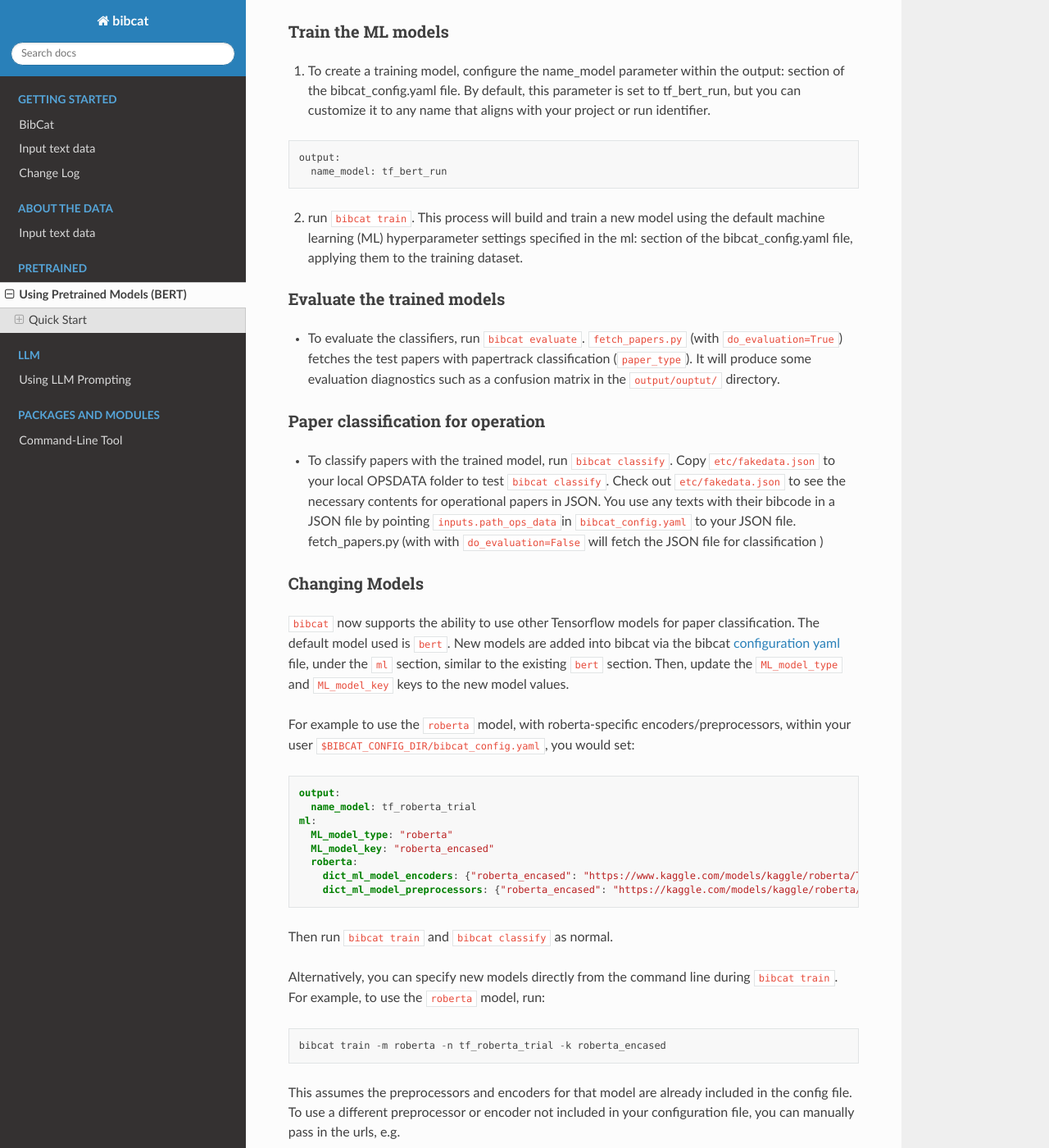
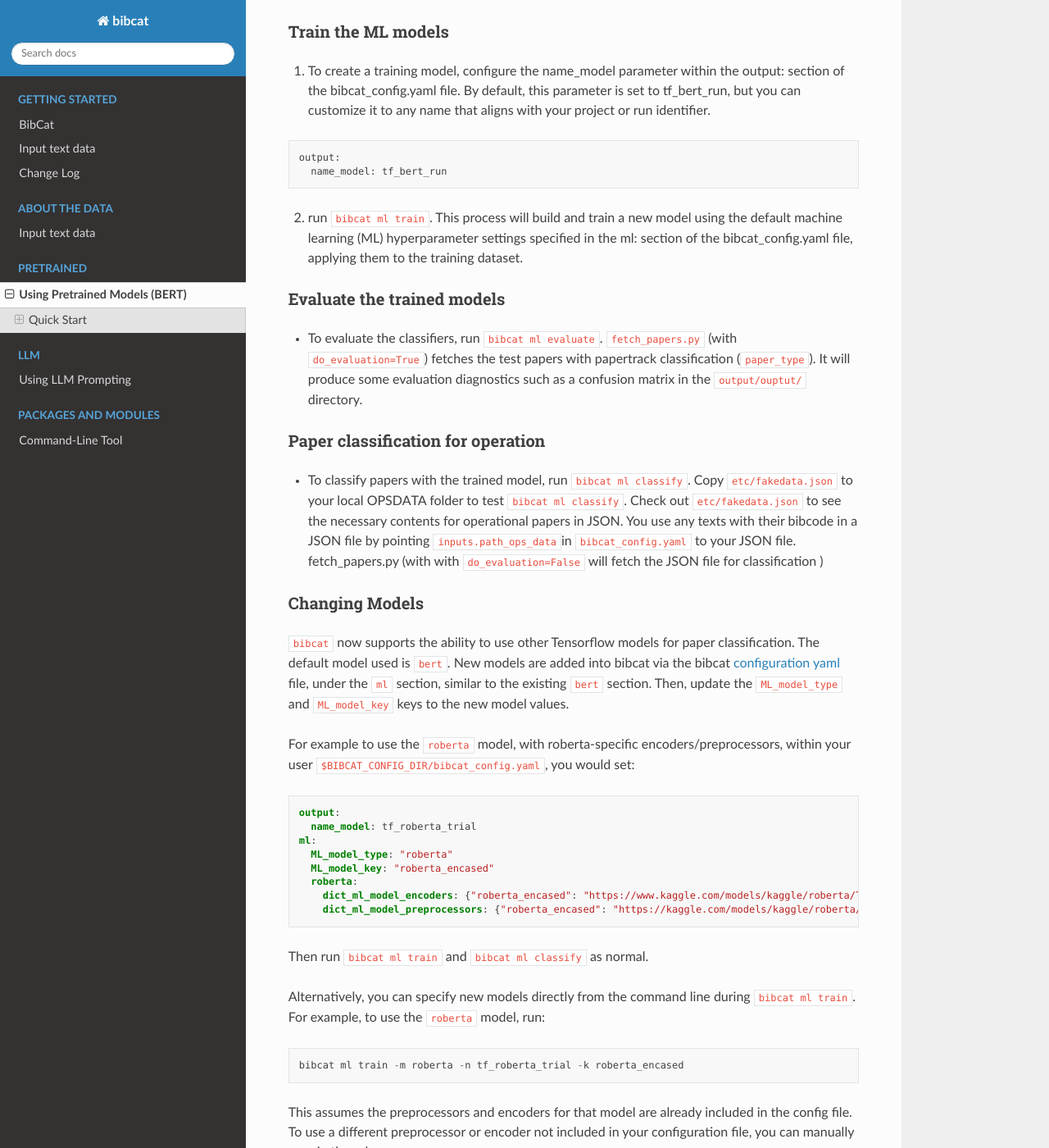
Before and after one commit to spacetelescope/bibcat, a Sphinx documentation site: the page built from docs/pretrained.md, in a window 1280 px wide and 1400 px high, scrolled down 337 px. Shown: the whole window at 82% size. Built offline with Sphinx 7.4.7 and the Read the Docs theme 3.1.0, drawn with Linux system fonts in a browser that asks for light colours; pages that are not in the unit, such as notebooks, are missing from menus.

````diff
--- a/CHANGELOG.md
+++ b/CHANGELOG.md
@@ -7,6 +7,7 @@
   - All llm-based grouped under `llm` sub-command
   - Batch llm commands grouped under `llm batch` sub-command
   - All `_` or `-` command names shortened, e.g. `run-gpt` to `llm run`, or `audit_llm` to `llm audit`
+  - Added a new `ml` sub-command group and moved the NLP cli commands underneath
 
 ### Removed
 - [PP #48](https://github.com/spacetelescope/bibcat/pull/48)
--- a/docs/pretrained.md
+++ b/docs/pretrained.md
@@ -12,13 +12,13 @@ Here is a quick start guide. If this is your first time running `bibcat`, you wi
   output:
     name_model: tf_bert_run
   ```
-2. run `bibcat train`. This process will build and train a new model using the default machine learning (ML) hyperparameter settings specified in the ml: section of the bibcat_config.yaml file, applying them to the training dataset.
+2. run `bibcat ml train`. This process will build and train a new model using the default machine learning (ML) hyperparameter settings specified in the ml: section of the bibcat_config.yaml file, applying them to the training dataset.
 
 ### Evaluate the trained models
-- To evaluate the classifiers, run `bibcat evaluate`. `fetch_papers.py` (with `do_evaluation=True`) fetches the test papers with papertrack classification (`paper_type`). It will produce some evaluation diagnostics such as a confusion matrix in the `output/ouptut/` directory.
+- To evaluate the classifiers, run `bibcat ml evaluate`. `fetch_papers.py` (with `do_evaluation=True`) fetches the test papers with papertrack classification (`paper_type`). It will produce some evaluation diagnostics such as a confusion matrix in the `output/ouptut/` directory.
 
 ### Paper classification for operation
-- To classify papers with the trained model, run `bibcat classify`. Copy `etc/fakedata.json` to your local OPSDATA folder to test `bibcat classify`. Check out `etc/fakedata.json` to see the necessary contents for operational papers in JSON. You use any texts with their bibcode in a JSON file by pointing `inputs.path_ops_data`in `bibcat_config.yaml` to your JSON file. fetch_papers.py (with with `do_evaluation=False` will fetch the JSON file for classification )
+- To classify papers with the trained model, run `bibcat ml classify`. Copy `etc/fakedata.json` to your local OPSDATA folder to test `bibcat ml classify`. Check out `etc/fakedata.json` to see the necessary contents for operational papers in JSON. You use any texts with their bibcode in a JSON file by pointing `inputs.path_ops_data`in `bibcat_config.yaml` to your JSON file. fetch_papers.py (with with `do_evaluation=False` will fetch the JSON file for classification )
 
 
 ### Changing Models
@@ -36,13 +36,13 @@ ml:
     dict_ml_model_encoders: {"roberta_encased": "https://www.kaggle.com/models/kaggle/roberta/TensorFlow2/en-cased-l-12-h-768-a-12/1"}
     dict_ml_model_preprocessors: {"roberta_encased": "https://kaggle.com/models/kaggle/roberta/TensorFlow2/en-cased-preprocess/1"}
 ```
-Then run `bibcat train` and `bibcat classify` as normal.
+Then run `bibcat ml train` and `bibcat ml classify` as normal.
 
-Alternatively, you can specify new models directly from the command line during `bibcat train`.  For example, to use the `roberta` model, run:
+Alternatively, you can specify new models directly from the command line during `bibcat ml train`.  For example, to use the `roberta` model, run:
 ```
-bibcat train -m roberta -n tf_roberta_trial -k roberta_encased
+bibcat ml train -m roberta -n tf_roberta_trial -k roberta_encased
 ```
 This assumes the preprocessors and encoders for that model are already included in the config file.  To use a different preprocessor or encoder not included in your configuration file, you can manually pass in the urls, e.g.
 ```
-bibcat train -m roberta -n tf_roberta_trial -k roberta_encased -e https://www.kaggle.com/models/kaggle/roberta/TensorFlow2/en-cased-l-12-h-768-a-12/1 -p https://kaggle.com/models/kaggle/roberta/TensorFlow2/en-cased-preprocess/1
+bibcat ml train -m roberta -n tf_roberta_trial -k roberta_encased -e https://www.kaggle.com/models/kaggle/roberta/TensorFlow2/en-cased-l-12-h-768-a-12/1 -p https://kaggle.com/models/kaggle/roberta/TensorFlow2/en-cased-preprocess/1
 ```
````
